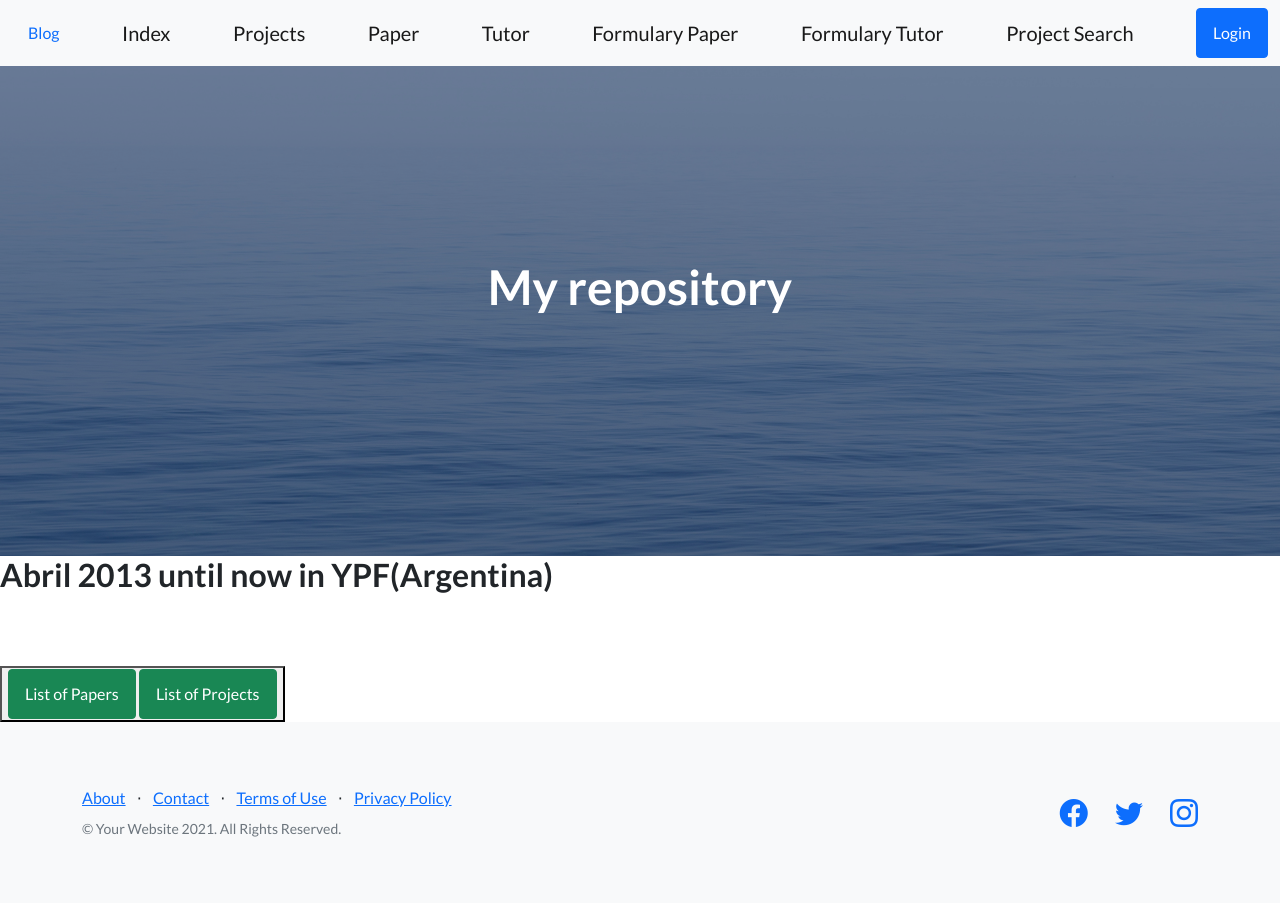
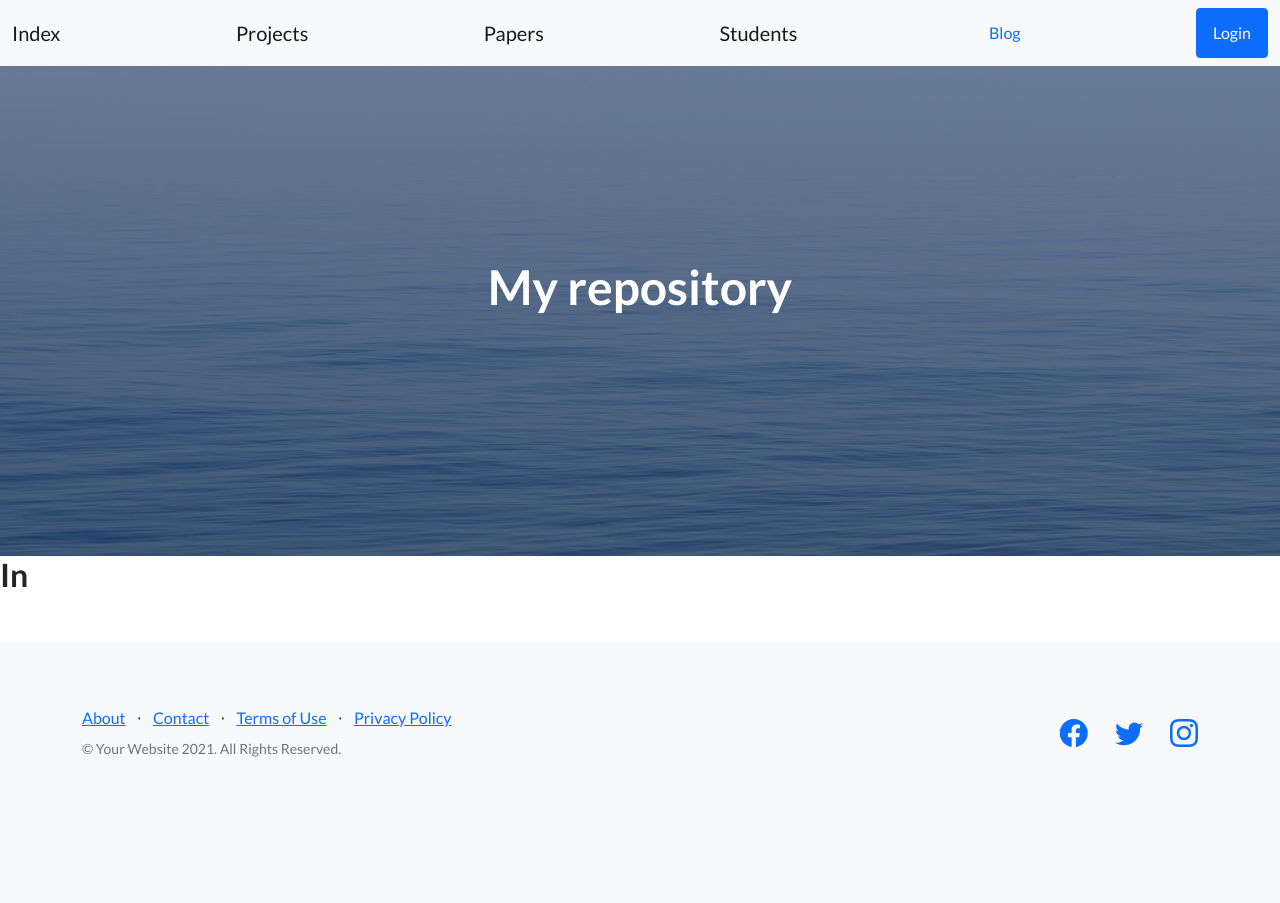
Before and after one commit to JeanPhilippeUrsule/Repository, a Django app: page /projects/ in a window 1280 px wide. After the commit the page ends 757 px from the top, so only its background shows below. Run offline with Django 4.2, Linux system fonts and the light colour scheme; parts of the project's set-up code (start-up, migrations or seed data) failed here and were passed over; some libraries are stand-ins or nearby versions.

Commit message:
Update of App projects: all inside the templates

```diff
--- a/blog/templates/blog/blog_detail.html
+++ b/blog/templates/blog/blog_detail.html
@@ -38,6 +38,10 @@
     <p>{{ comment.body }}</p>
     <hr>
     {% endfor %}
+
+    <p>
+        <a href="{% url 'blog_index' %}">Return</a>
+    </p>
 </div>
 
 {% endblock %}
--- a/projects/templates/general.html
+++ b/projects/templates/general.html
@@ -22,17 +22,13 @@
         <!-- Navigation-->
         <nav class="navbar navbar-light bg-light static-top">
             <div class="container-fluid">
-                <a class="nav-link" href="{% url 'blog_index' %}">Blog</a>
+
                 <a class="navbar-brand" href="{% url 'Index' %}">Index</a>
                 <a class="navbar-brand" href="{% url 'project_index' %}">Projects</a>
-                <a class="navbar-brand" href="{% url 'paper_index' %}">Paper</a>
-                <a class="navbar-brand" href="{% url 'tutor_index' %}">Tutor</a>
+                <a class="navbar-brand" href="{% url 'paper_index' %}">Papers</a>
+                <a class="navbar-brand" href="{% url 'tutor_index' %}">Students</a>
 
-                <a class="navbar-brand" href="{% url 'PaperFormulary' %}">Formulary Paper</a>
-                <a class="navbar-brand" href="{% url 'TutorFormulary' %}">Formulary Tutor</a>
-                <a class="navbar-brand" href="{% url 'projectSearch' %}">Project Search</a>
-
-
+                <a class="nav-link" href="{% url 'blog_index' %}">Blog</a>
 
                 {% if not request.user.is_authenticated %}
                 <a class="btn btn-primary" href="{% url 'Login' %}">Login</a>
--- a/projects/templates/projects/index.html
+++ b/projects/templates/projects/index.html
@@ -29,14 +29,9 @@
     </div>
 </header>
 
-<h2 class="mb-5">Abril 2013 until now in YPF(Argentina) </h2>
+<h2 class="mb-5">In </h2>
 
-<br>
-    <button>
-        <a href="{% url 'PaperList' %}" class="btn btn-success">List of Papers</a>
-        <a href="{% url 'ProjectList' %}" class="btn btn-success">List of Projects</a>
 
-    </button>
 
 
 {% endblock %}
--- a/projects/templates/projects/paper_detail.html
+++ b/projects/templates/projects/paper_detail.html
@@ -11,9 +11,9 @@
         <p><i>{{ paper.description }}</i></p>
         <br>
         <p>
-            <a href="{% url 'PaperList' %}">Return</a>
+            <a href="{% url 'paper_index' %}">Return</a>
         </p>
+    </div>
 
-    </div>
 </div>
 {% endblock %}
--- a/projects/templates/projects/paper_index.html
+++ b/projects/templates/projects/paper_index.html
@@ -23,8 +23,11 @@
     {% endfor %}
     <br>
     <button>
-        <a href="{% url 'Index' %}" class="btn btn-success">Return</a>
+
+        <a href="{% url 'PaperFormulary' %}" class="btn btn-success">Add Paper</a>
 
     </button>
+
+
 </div>
 {% endblock %}
--- a/projects/templates/projects/project_index.html
+++ b/projects/templates/projects/project_index.html
@@ -31,8 +31,8 @@
     {% endfor %}
    <br>
     <button>
-        <a href="{% url 'ProjectFormulary' %}" class="btn btn-success">New Project</a>
-
+        <a href="{% url 'ProjectFormulary' %}" class="btn btn-success">Add Project</a>
+        <a href="{% url 'projectSearch' %}" class="btn btn-info">Search</a>
     </button>
 </div>
 {% endblock %}
--- a/projects/templates/projects/tutor_detail.html
+++ b/projects/templates/projects/tutor_detail.html
@@ -12,4 +12,9 @@
         <br>
     </div>
 </div>
+
+<p>
+    <a href="{% url 'tutor_index'  %}">Return</a>
+</p>
+
 {% endblock %}
--- a/projects/templates/projects/tutor_index.html
+++ b/projects/templates/projects/tutor_index.html
@@ -22,5 +22,11 @@
         </div>
     </div>
     {% endfor %}
+
+    <br>
+    <button>
+        <a href="{% url 'TutorFormulary' %}" class="btn btn-success">Add Student</a>
+
+    </button>
 </div>
 {% endblock %}
--- a/projects/urls.py
+++ b/projects/urls.py
@@ -3,7 +3,7 @@ from projects import views
 from django.contrib.auth.views import LogoutView
 
 urlpatterns = [
-    path('', views.index, name='Index'),
+    path("", views.index, name='Index'),
     path('project', views.project_index, name='project_index'),
     path('project/<int:pk>/', views.project_detail, name='project_detail'),
     path('tutor/', views.tutor_index, name='tutor_index'),
--- a/projects/views.py
+++ b/projects/views.py
@@ -1,4 +1,5 @@
 from dataclasses import fields
+import logging
 from projects.models import Project, Paper, Tutor, Avatar
 from django.http import HttpResponse
 from django.shortcuts import render
@@ -17,13 +18,13 @@ from django.contrib.auth import login, logout, authenticate
 #Vamos a tener 2 tipos de vistas, una general y una detallada, mas los diferentesformularios y buscador
 
 #Vistas generales______________________________
-
 def index(request):
 
     #avatares = Avatar.objects.filter(user=request.user.id)
 
     #return render(request,'projects/index.html', {'url':avatares[0].imagen.url})
     return render(request,'projects/index.html')
+
 def project_index(request):
     projects = Project.objects.all()#levantamos todos los objetos de la class Project
     context = {
```
Also changed, not shown: projects/templates/projects/project_detail.html (+6 -6 lines), db.sqlite3.
